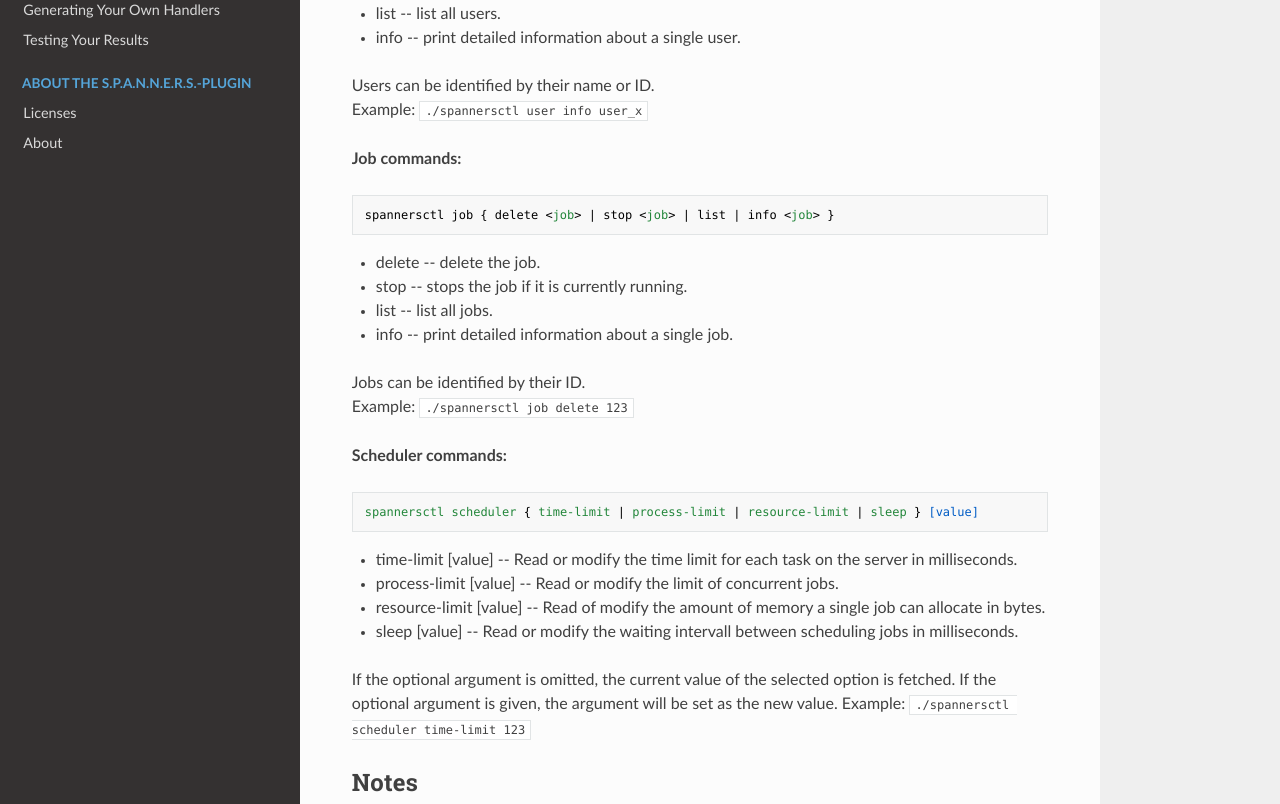
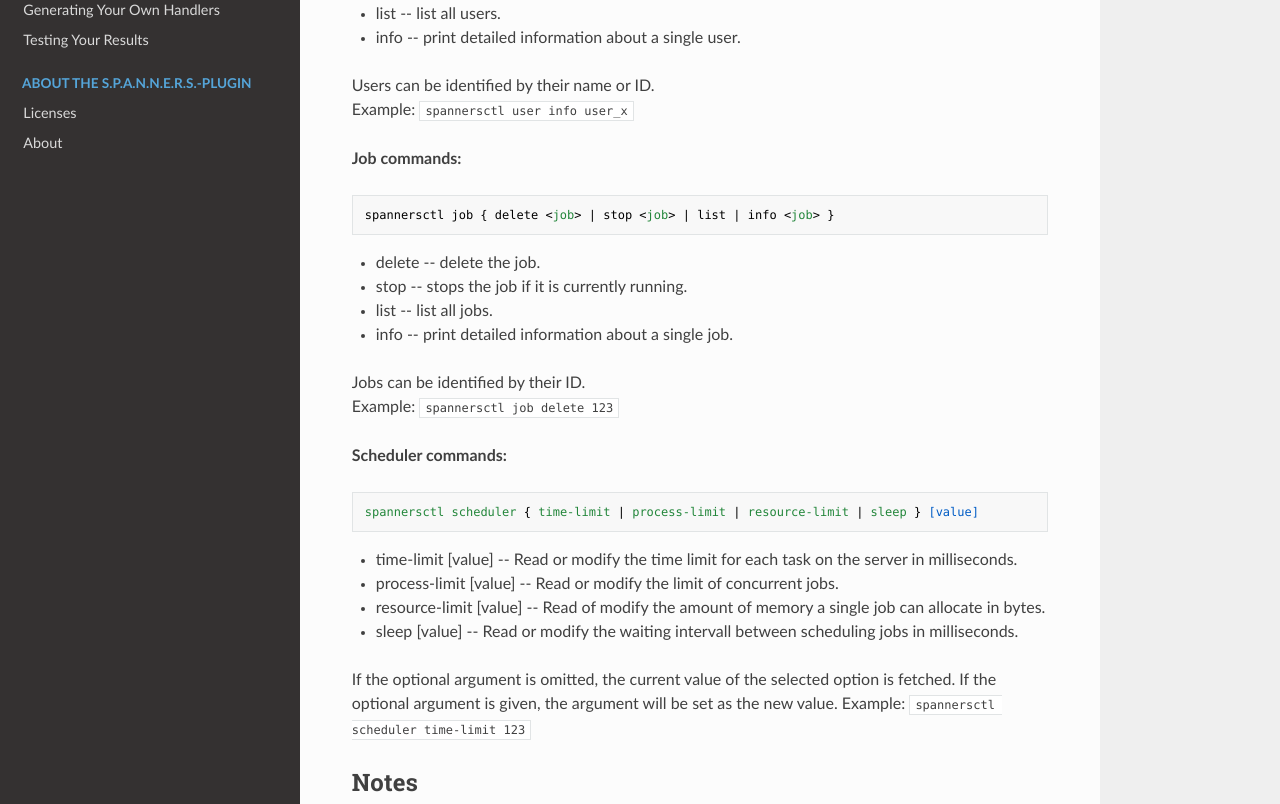
Before and after one commit to S-P-A-N-N-E-R-S/HandbookWebsite, an MkDocs documentation site: the page built from docs/cli.md, in a window 1280 px wide and 1400 px high. Shown: the part 510-1314 px from the top of the window. Built offline with MkDocs 1.6.1, drawn with Linux system fonts in a browser that asks for light colours; nearby versions of some CDN libraries.

````diff
--- a/docs/cli.md
+++ b/docs/cli.md
@@ -16,7 +16,7 @@ spannersctl user { block <user> | delete <user> | list | info <user> }
 * info <user>            -- print detailed information about a single user.
 
 Users can be identified by their name or ID.
-Example: `./spannersctl user info user_x`
+Example: `spannersctl user info user_x`
 
 **Job commands:**
 ```
@@ -28,7 +28,7 @@ spannersctl job { delete <job> | stop <job> | list | info <job> }
 * info <job>             -- print detailed information about a single job.
 
 Jobs can be identified by their ID.
-Example: `./spannersctl job delete 123`
+Example: `spannersctl job delete 123`
 
 **Scheduler commands:**
 ```
@@ -41,7 +41,7 @@ spannersctl scheduler { time-limit | process-limit | resource-limit | sleep } [v
 
 If the optional argument is omitted, the current value of the selected option is fetched.
 If the optional argument is given, the argument will be set as the new value.
-Example: `./spannersctl scheduler time-limit 123`
+Example: `spannersctl scheduler time-limit 123`
 
 ## Notes ##
 
````
